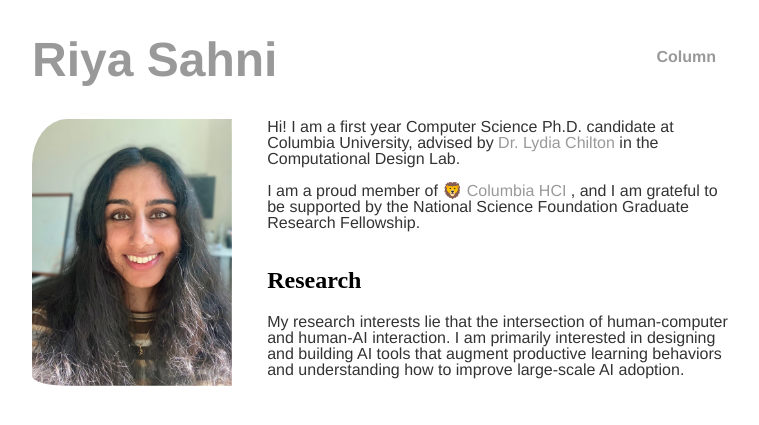
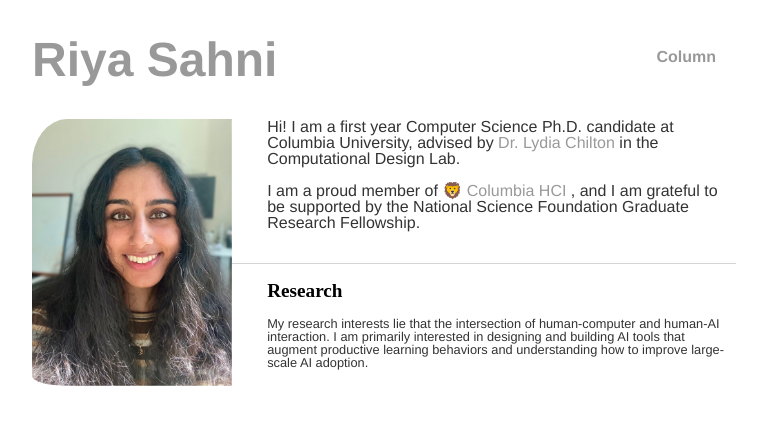
Before and after one commit to riyasahni/riyasahni.github.io, a Jekyll site: the page built from index.html, in a window 1280 px wide. Shown: the top 425 px of the page, without its empty margins (256-1015 px from the left). Built offline with Jekyll 4.4.1, drawn with Linux system fonts in a browser that asks for light colours.

Commit message:
playing around to see how to add another section

```diff
--- a/_layouts/default.html
+++ b/_layouts/default.html
@@ -36,7 +36,7 @@
 				</ul> -->
 
 			</div><!-- /.container -->
-			<div class="container">
+			<footer>
 				<h2>
 					Research
 				</h2>
@@ -45,7 +45,7 @@
 				</p>
 				<br/>
 
-			</div>
+			</footer>
 		<!-- <footer>
 	    		<ul>
 	        		<li><a>[first name].[last name]@cs.columbia.edu | </a></li>
```
